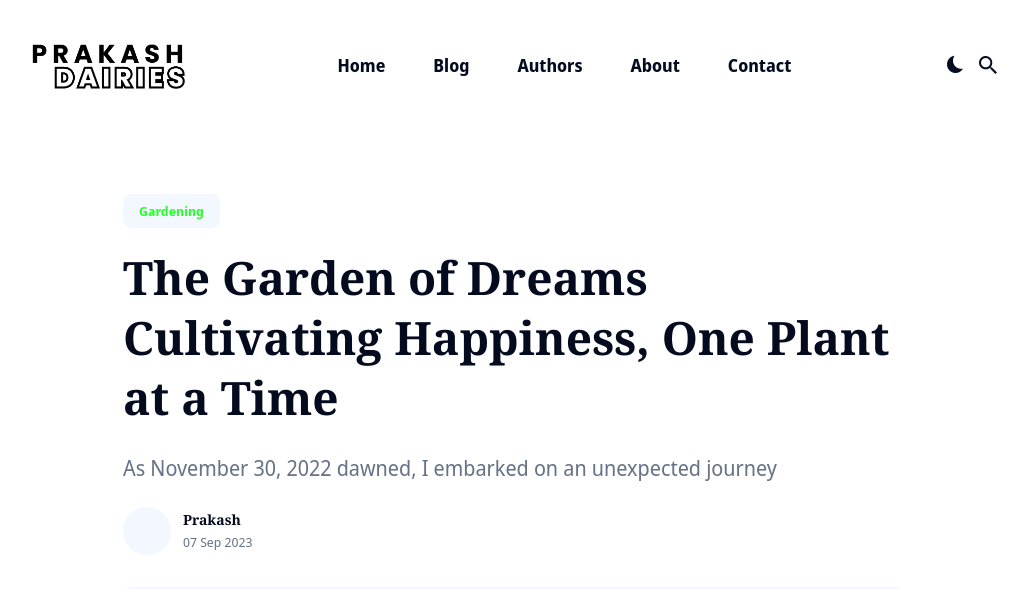
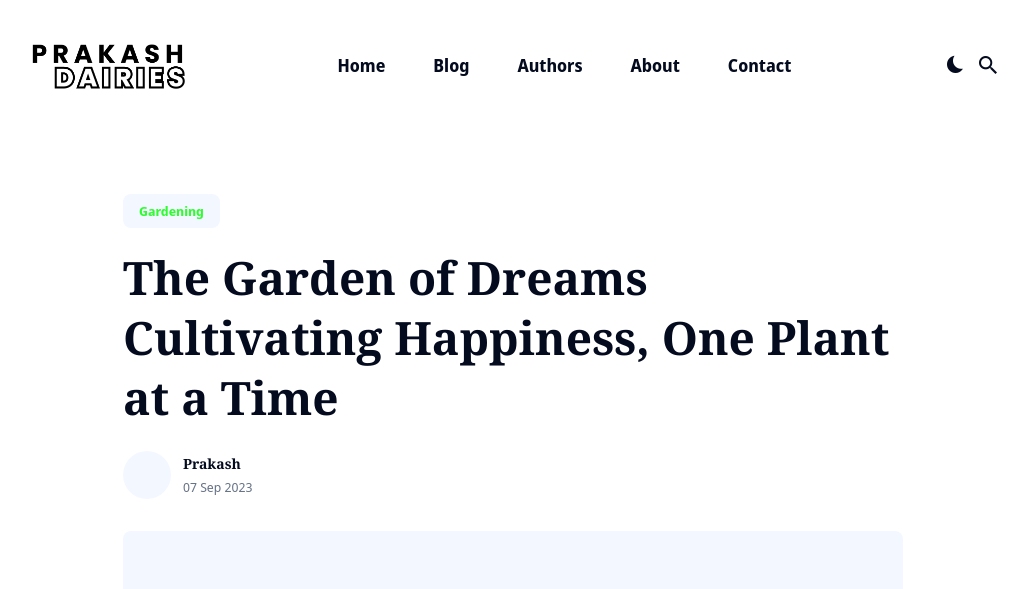
Before and after one commit to PrakasRavichandran/dairy-blog, a Jekyll site: the page built from _posts/2023-09-07-the-garden-of-dreams-cultivating-happiness-one-plant-at-a-time.markdown, in a window 1280 px wide and 900 px high. Shown: the top 589 px of the window, without its empty margins (127-1155 px from the left). Built offline with Jekyll 4.4.1, drawn with Linux system fonts in a browser that asks for light colours; nearby versions of some CDN libraries.

Commit message:
Update 2023-09-07-the-garden-of-dreams-cultivating-happiness-one-plant-at-a-time.markdown

```diff
--- a/_posts/2023-09-07-the-garden-of-dreams-cultivating-happiness-one-plant-at-a-time.markdown
+++ b/_posts/2023-09-07-the-garden-of-dreams-cultivating-happiness-one-plant-at-a-time.markdown
@@ -1,7 +1,7 @@
 ---
 layout: post
-title:  The Garden of Dreams Cultivating Happiness, One Plant at a Time
-description:  As November 30, 2022 dawned, I embarked on an unexpected journey
+title: The Garden of Dreams Cultivating Happiness, One Plant at a Time
+description:
 date:   2023-09-07 14:10:35 +0300
 author: prakash
 image:  '/images/05.jpg'
```
